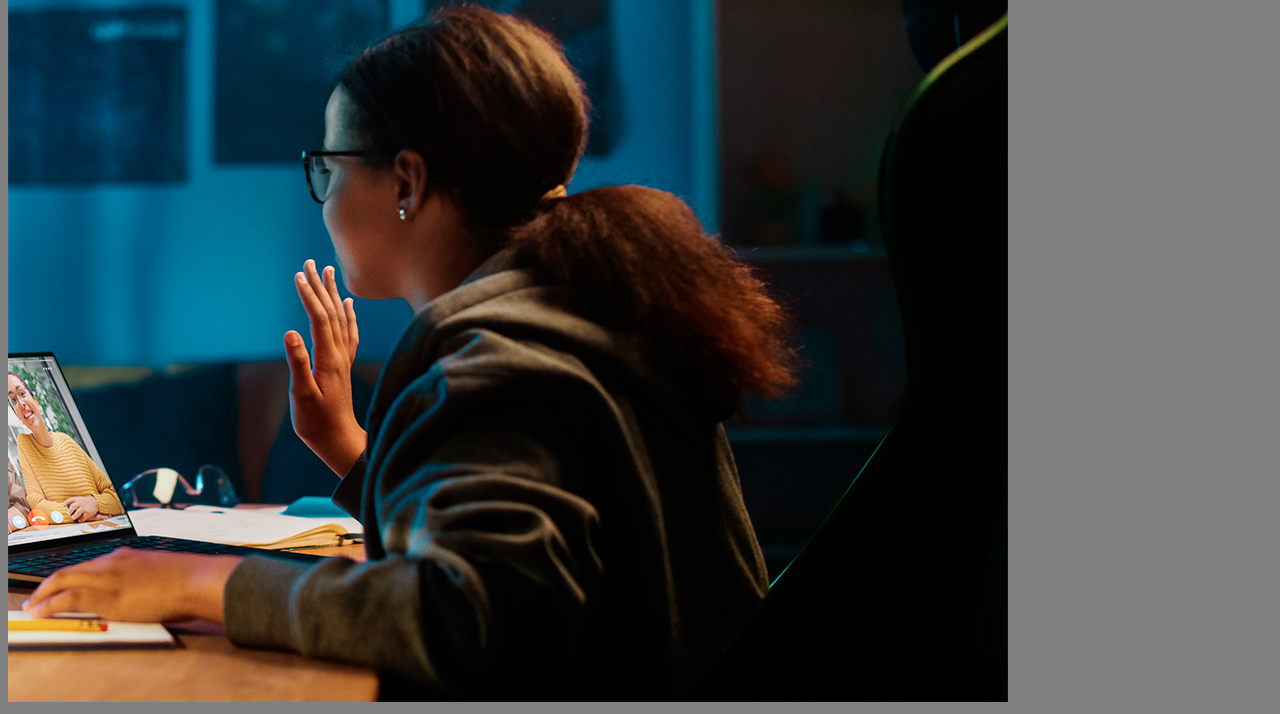
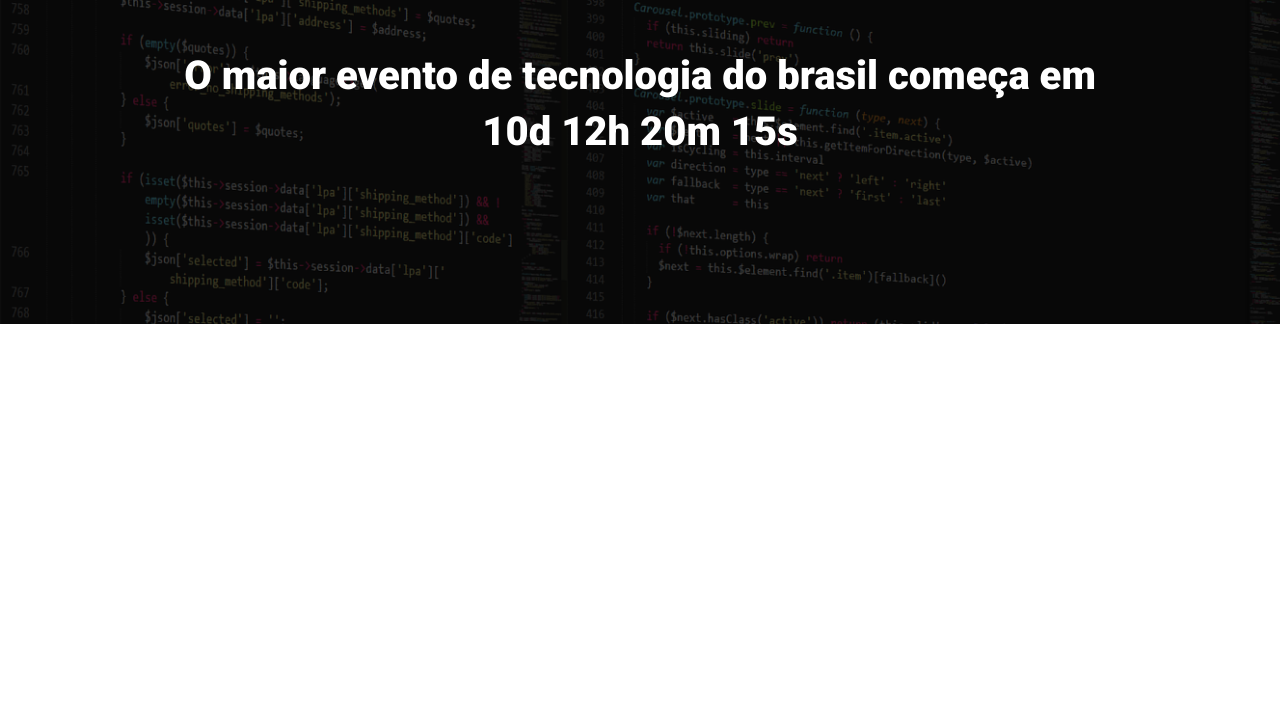
Before and after one commit to lucasgh91/ebac_tech_talks, a website built with Parcel: page src/index.html in a window 1280 px wide. Shown: the part 160-874 px from the top of the page. After the commit the page ends 800 px from the top, so only its background shows below. Built offline with nearby package versions, Linux system fonts and the light colour scheme.

Commit message:
Criando o .hero

```diff
--- a/src/index.html
+++ b/src/index.html
@@ -1,15 +1,25 @@
 <!DOCTYPE html>
 <html lang="en">
+
 <head>
+  <link rel="preconnect" href="https://fonts.googleapis.com">
+  <link rel="preconnect" href="https://fonts.gstatic.com" crossorigin>
+  <link href="https://fonts.googleapis.com/css2?family=Roboto:wght@400;700;900&display=swap" rel="stylesheet">
   <meta charset="UTF-8">
   <meta name="viewport" content="width=device-width, initial-scale=1.0">
   <link rel="stylesheet" href="./styles/main.scss">
-  <title>Document</title>
+  <title>EBAC Tech Talks</title>
 </head>
+
 <body>
-  <h1>Olá</h1>
-  <p>Oi</p>
-  <img src="./images/backend.png" alt="">
+  <header class="hero">
+    <div class="container">
+      <img class="hero__logo" src="./images/ebac_logo.svg" alt="EBAC">
+      <p class="hero__text">O maior evento de tecnologia do brasil começa em 10d 12h 20m 15s</p>
+    </div>
+  </header>
+
   <script src="scripts/main.js"></script>
 </body>
+
 </html>
--- /dev/null
+++ b/src/styles/_hero.scss
@@ -0,0 +1,54 @@
+.hero {
+  position: relative;
+  padding-top: 64px;
+  padding-bottom: 100px;
+  background-image: url('../images/fundo.png');
+  background-repeat: no-repeat;
+  background-size: cover;
+
+  .container {
+    position: relative;
+  }
+
+  &::before {
+    content: '';
+    position: absolute;
+    top: 0;
+    left: 0;
+    width: 100%;
+    height: 100%;
+    opacity: .7;
+    background-color: #000;
+  }
+
+  &__text {
+    margin-top: 64px;
+    margin-bottom: 64px;
+    font-size: 40px;
+    line-height: 56px;
+    color: #fff;
+    font-weight: 900;
+    text-align: center;
+  }
+
+  &__logo {
+    margin: 0 auto;
+    height: 80px;
+    display: block;
+  }
+
+  @media (max-width: 640px) {
+
+    padding: 40px 0;
+
+    &__logo {
+      height: 40px;
+    }
+
+    &__text {
+      font-size: 22px;
+      line-height: 24px;
+      margin: 24px 0;
+    }
+  }
+}
--- a/src/styles/main.scss
+++ b/src/styles/main.scss
@@ -1,3 +1,23 @@
-body {
-  background-color: grey;
+@use 'hero';
+
+* {
+  margin: 0;
+  padding: 0;
+  box-sizing: border-box;
+  font-family: 'Roboto', sans-serif;
+  color: #fff;
 }
+
+.container {
+  max-width: 960px;
+  width: 100%;
+  margin: 0 auto;
+
+  @media (max-width: 640px) {
+    max-width: 80%;
+  }
+
+  @media (max-width: 1024px) {
+    max-width: 90%;
+  }
+}
```
